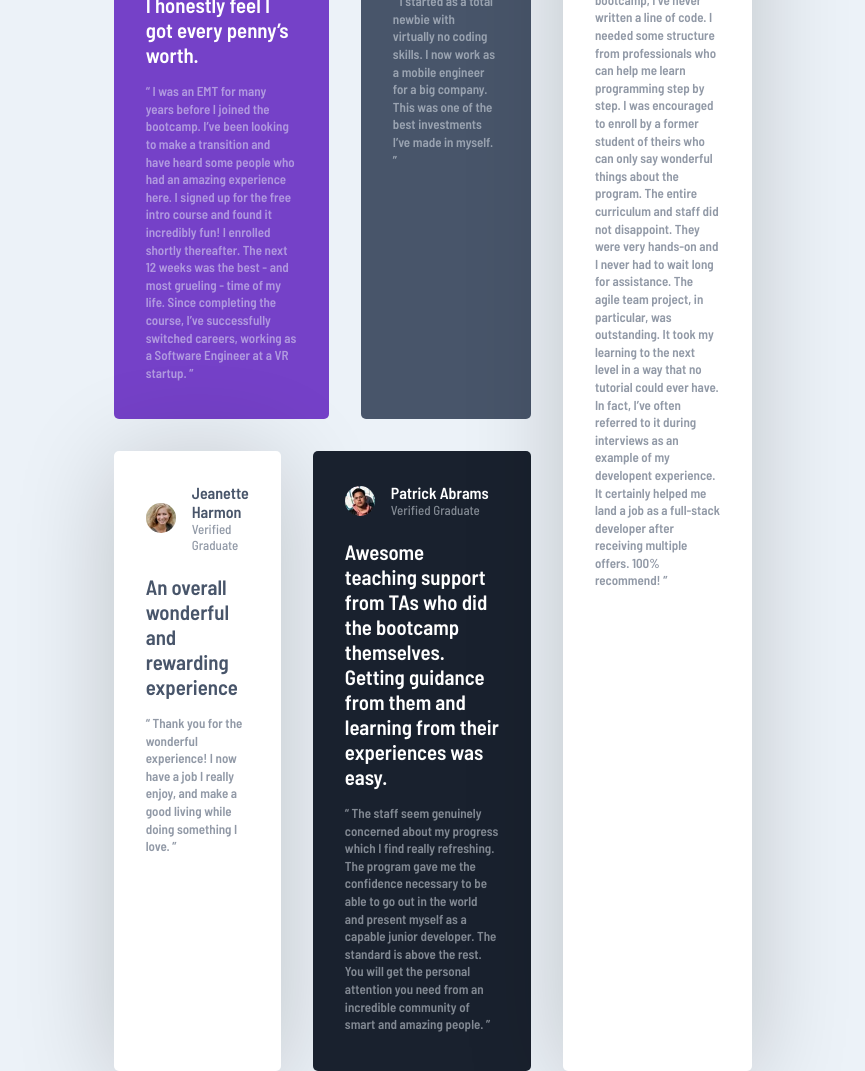
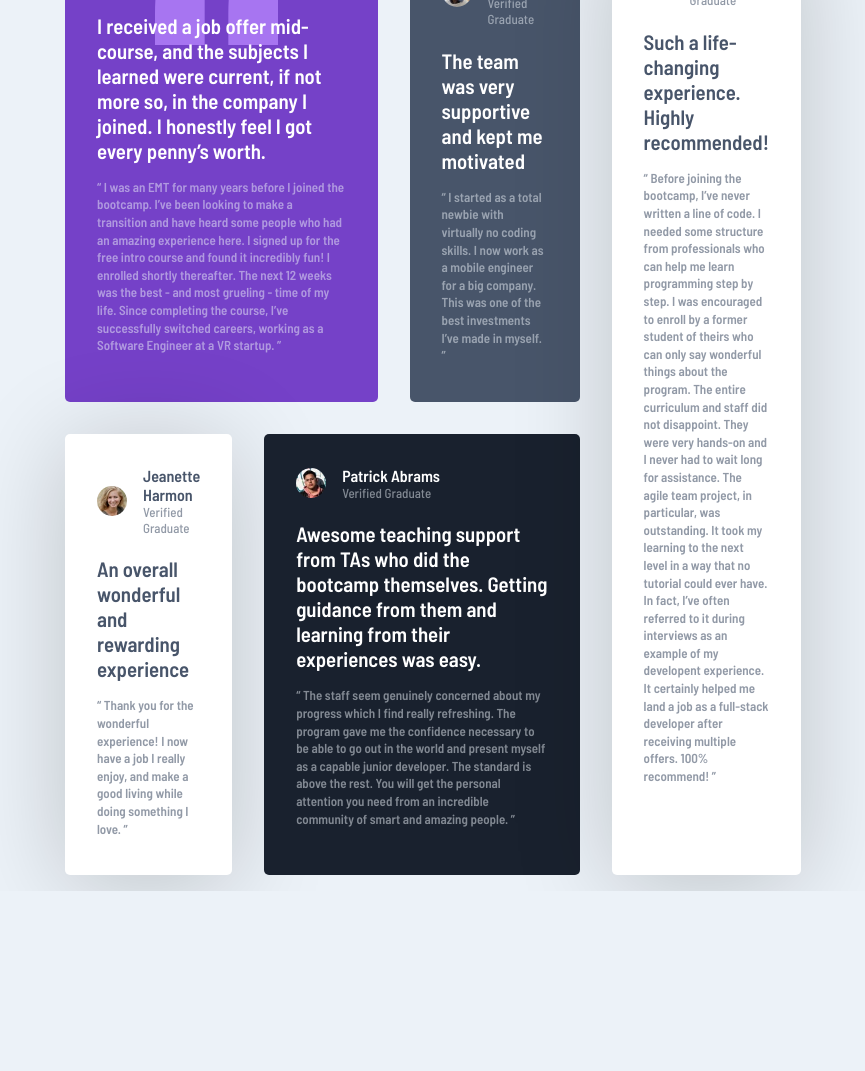
Before and after one commit to rishesh-ag/Testimonials-grid-section, a plain HTML site: page index.html in a window 1280 px wide. Shown: the top 1071 px of the page, without its empty margins (207-1072 px from the left). After the commit the page ends 891 px from the top, so only its background shows below. Drawn offline with Linux system fonts and the light colour scheme.

Commit message:
padding changed

```diff
--- a/style.css
+++ b/style.css
@@ -129,7 +129,7 @@ main .profile-template:nth-child(4) .profile .about .position {
 
     main {
         padding: 0;
-        margin: 0 20rem;
+        margin: 0 20%;
         display: grid;
         grid-template-columns: repeat(4, 1fr);
     }
```
